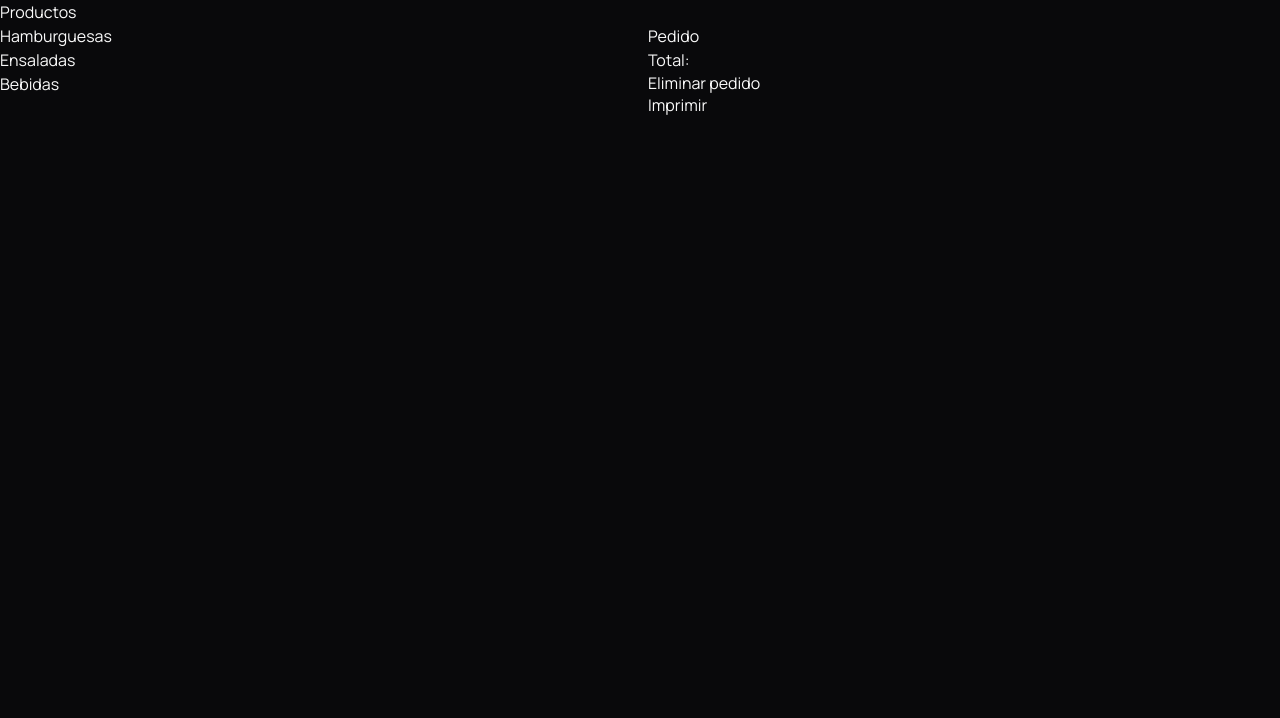
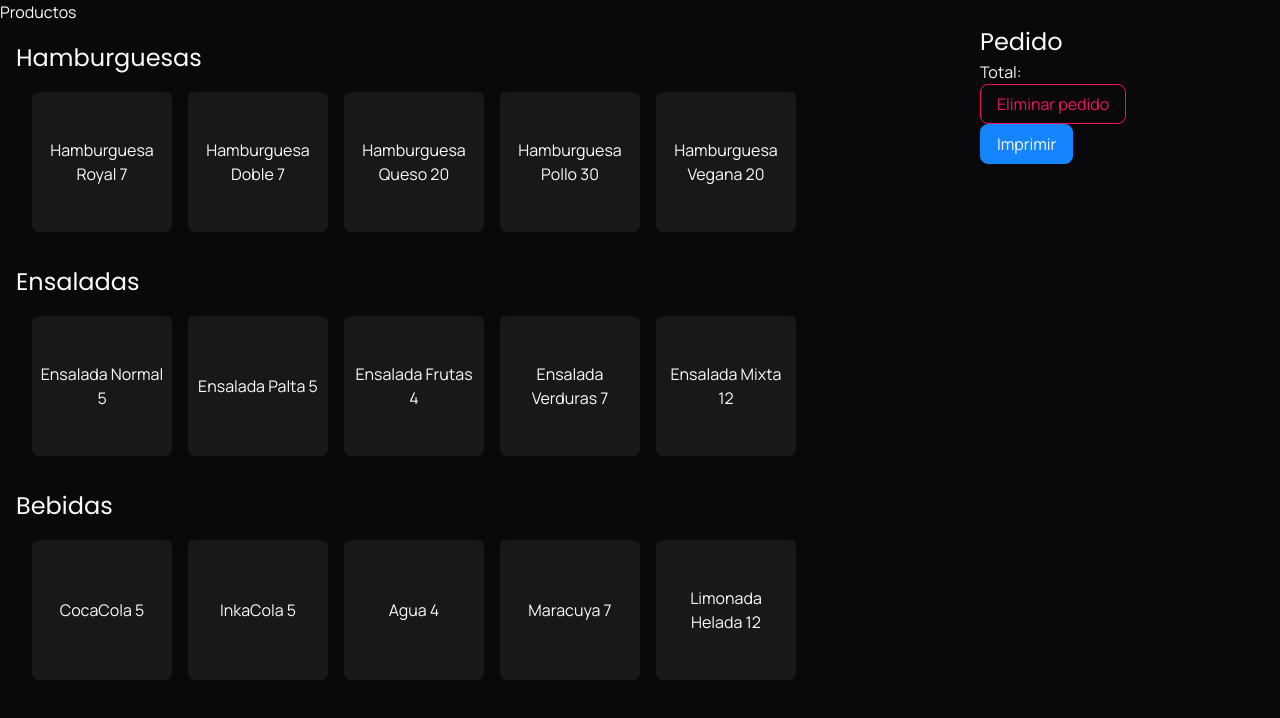
Before and after one commit to puriihuaman/restaurante, an Angular app: page / in a window 1280 px wide. Shown: the top 718 px of the page. Built offline with nearby package versions, Linux system fonts and the light colour scheme.

Commit message:
feat: add list product

```diff
--- a/src/app/app.component.html
+++ b/src/app/app.component.html
@@ -4,20 +4,44 @@
   <div class="container">
     <div class="left">
       <section>
-        <h2>Hamburguesas</h2>
+        <h2 class="title">Hamburguesas</h2>
+
+        <div class="category">
+          <ul class="category-content">
+            @for (burger of allBurgers; track burger.id) {
+            <li class="item">{{ burger.title }} {{ burger.price }}</li>
+            }
+          </ul>
+        </div>
       </section>
 
       <section>
-        <h2>Ensaladas</h2>
+        <h2 class="title">Ensaladas</h2>
+
+        <div class="category">
+          <ul class="category-content">
+            @for (salad of allSalads; track salad.id) {
+            <li class="item">{{ salad.title }} {{ salad.price }}</li>
+            }
+          </ul>
+        </div>
       </section>
 
       <section>
-        <h2>Bebidas</h2>
+        <h2 class="title">Bebidas</h2>
+
+        <div class="category">
+          <ul class="category-content">
+            @for (drink of allDrinks; track drink.id) {
+            <li class="item">{{ drink.title }} {{ drink.price }}</li>
+            }
+          </ul>
+        </div>
       </section>
     </div>
 
     <div class="right">
-      <h3>Pedido</h3>
+      <h3 class="title">Pedido</h3>
 
       <ul></ul>
 
@@ -26,8 +50,8 @@
       </div>
 
       <footer>
-        <button>Eliminar pedido</button>
-        <button>Imprimir</button>
+        <button class="button cancel">Eliminar pedido</button>
+        <button class="button pay">Imprimir</button>
       </footer>
     </div>
   </div>
--- a/src/app/app.component.scss
+++ b/src/app/app.component.scss
@@ -1,25 +1,74 @@
 .container {
   --amount: 1;
+  --column-size: 300px;
 
   display: grid;
   grid-template-columns: repeat(var(--amount), minmax(0, 1fr));
   gap: var(--space-4);
+  min-height: 100vh;
 
   @media (width >= 768px) {
-    --amount: 2;
+    grid-template-columns: 1fr var(--column-size);
   }
 }
 
-:root {
-  --persian-blue-50: #ecf7ff;
-  --persian-blue-100: #d4ebff;
-  --persian-blue-200: #b2deff;
-  --persian-blue-300: #7dcaff;
-  --persian-blue-400: #40abff;
-  --persian-blue-500: #1484ff;
-  --persian-blue-600: #0060ff;
-  --persian-blue-700: #0048ff;
-  --persian-blue-800: #0037c4;
-  --persian-blue-900: #0836a0;
-  --persian-blue-950: #0a2261;
+.left {
+  display: flex;
+  flex-direction: column;
+  row-gap: var(--space-4);
+  padding: 1rem;
 }
+
+.title {
+  font-family: var(--heading-font);
+  font-size: var(--fontSizes-2xl);
+}
+
+.category {
+  padding: 1rem;
+}
+
+.category-content {
+  display: flex;
+  flex-wrap: wrap;
+  gap: var(--space-4);
+}
+
+.item {
+  padding: 0.5rem;
+  height: 140px;
+  width: 140px;
+  background: var(--gray-900);
+  display: flex;
+  justify-content: center;
+  align-items: center;
+  border-radius: var(--radii-md);
+  text-align: center;
+}
+
+.button {
+  padding: var(--space-2) var(--space-4);
+  border-radius: var(--radii-lg);
+  cursor: pointer;
+  border: 1px solid currentColor;
+  transition: var(--transition-property-common),
+    var(--transition-easing-ease-in-out), var(--transition-duration-300);
+}
+
+.pay {
+  background-color: var(--persian-blue-500);
+  color: var(--gray-50);
+  border-color: var(--persian-blue-500);
+  &:hover {
+    background-color: var(--persian-blue-600);
+  }
+}
+
+.cancel {
+  color: var(--red-500);
+  background-color: transparent;
+  &:hover {
+    color: var(--red-300);
+    background-color: var(--red-900);
+  }
+}
--- a/src/app/app.component.ts
+++ b/src/app/app.component.ts
@@ -1,13 +1,29 @@
-import { Component } from '@angular/core';
-import { RouterOutlet } from '@angular/router';
+import { Component, inject, type OnInit } from "@angular/core";
+import { RouterOutlet } from "@angular/router";
+import { ProductService } from "./core/services/product.service";
+import type { Product } from "./core/models/product";
 
 @Component({
-  selector: 'app-root',
+  selector: "app-root",
   standalone: true,
   imports: [RouterOutlet],
-  templateUrl: './app.component.html',
-  styleUrl: './app.component.scss'
+  templateUrl: "./app.component.html",
+  styleUrl: "./app.component.scss",
 })
-export class AppComponent {
-  title = 'restaurante';
+export class AppComponent implements OnInit {
+  title = "restaurante";
+  private productService: ProductService = inject(ProductService);
+
+  public allProduct: Product[] = [];
+
+  public allBurgers: Product[] = [];
+  public allSalads: Product[] = [];
+  public allDrinks: Product[] = [];
+
+  ngOnInit(): void {
+    this.allProduct = this.productService.getAllProducts;
+    this.allBurgers = this.productService.allBurgers;
+    this.allSalads = this.productService.allSalads;
+    this.allDrinks = this.productService.allDrinks;
+  }
 }
--- a/src/app/app.config.ts
+++ b/src/app/app.config.ts
@@ -1,8 +1,13 @@
-import { ApplicationConfig, provideZoneChangeDetection } from '@angular/core';
-import { provideRouter } from '@angular/router';
+import { ApplicationConfig, provideZoneChangeDetection } from "@angular/core";
+import { provideRouter } from "@angular/router";
 
-import { routes } from './app.routes';
+import { routes } from "./app.routes";
+import { provideHttpClient } from "@angular/common/http";
 
 export const appConfig: ApplicationConfig = {
-  providers: [provideZoneChangeDetection({ eventCoalescing: true }), provideRouter(routes)]
+  providers: [
+    provideZoneChangeDetection({ eventCoalescing: true }),
+    provideRouter(routes),
+    provideHttpClient(),
+  ],
 };
--- /dev/null
+++ b/src/app/core/models/product.ts
@@ -0,0 +1,45 @@
+interface Category {
+  category: string;
+}
+
+export class Product {
+  private _id: string;
+  private _title: string;
+  private _description: string;
+  private _price: number;
+  private _category: string;
+
+  constructor(
+    id: string,
+    title: string,
+    description: string,
+    price: number,
+    category: string
+  ) {
+    this._id = id;
+    this._title = title;
+    this._description = description;
+    this._price = price;
+    this._category = category;
+  }
+
+  get id(): string {
+    return this._id;
+  }
+
+  get title(): string {
+    return this._title;
+  }
+
+  get description(): string {
+    return this._description;
+  }
+
+  get price(): number {
+    return this._price;
+  }
+
+  get category(): string {
+    return this._category;
+  }
+}
--- /dev/null
+++ b/src/app/core/services/product.service.ts
@@ -0,0 +1,29 @@
+import { HttpClient } from "@angular/common/http";
+import { inject, Injectable } from "@angular/core";
+import { allProducts } from "../../shared/data/list-product";
+import type { Product } from "../models/product";
+
+@Injectable({
+  providedIn: "root",
+})
+export class ProductService {
+  private httpClient: HttpClient = inject(HttpClient);
+
+  constructor() {}
+
+  get getAllProducts(): Product[] {
+    return allProducts;
+  }
+
+  get allBurgers(): Product[] {
+    return allProducts.filter((product) => product.category === "hamburguesa");
+  }
+
+  get allSalads(): Product[] {
+    return allProducts.filter((product) => product.category === "ensalada");
+  }
+
+  get allDrinks(): Product[] {
+    return allProducts.filter((product) => product.category === "bebida");
+  }
+}
--- /dev/null
+++ b/src/app/shared/data/list-product.ts
@@ -0,0 +1,110 @@
+/**
+ * Hamburger
+ */
+
+import { Product } from "../../core/models/product";
+
+const hamburger1 = new Product(
+  crypto.randomUUID(),
+  "Hamburguesa Royal",
+  "Hamburguesa",
+  7,
+  "hamburguesa"
+);
+const hamburger2 = new Product(
+  crypto.randomUUID(),
+  "Hamburguesa Doble",
+  "Hamburguesa",
+  7,
+  "hamburguesa"
+);
+const hamburger3 = new Product(
+  crypto.randomUUID(),
+  "Hamburguesa Queso",
+  "",
+  20,
+  "hamburguesa"
+);
+const hamburger4 = new Product(
+  crypto.randomUUID(),
+  "Hamburguesa Pollo",
+  "",
+  30,
+  "hamburguesa"
+);
+const hamburger5 = new Product(
+  crypto.randomUUID(),
+  "Hamburguesa Vegana",
+  "",
+  20,
+  "hamburguesa"
+);
+
+const burgers: Product[] = [
+  hamburger1,
+  hamburger2,
+  hamburger3,
+  hamburger4,
+  hamburger5,
+];
+
+/**
+ * Drinks
+ */
+
+const drink1 = new Product(crypto.randomUUID(), "CocaCola", "", 5, "bebida");
+const drink2 = new Product(crypto.randomUUID(), "InkaCola", "", 5, "bebida");
+const drink3 = new Product(crypto.randomUUID(), "Agua", "", 4, "bebida");
+const drink4 = new Product(crypto.randomUUID(), "Maracuya", "", 7, "bebida");
+const drink5 = new Product(
+  crypto.randomUUID(),
+  "Limonada Helada",
+  "",
+  12,
+  "bebida"
+);
+
+const drinks: Product[] = [drink1, drink2, drink3, drink4, drink5];
+
+/**
+ * Salads
+ */
+const salad1 = new Product(
+  crypto.randomUUID(),
+  "Ensalada Normal",
+  "",
+  5,
+  "ensalada"
+);
+const salad2 = new Product(
+  crypto.randomUUID(),
+  "Ensalada Palta",
+  "",
+  5,
+  "ensalada"
+);
+const salad3 = new Product(
+  crypto.randomUUID(),
+  "Ensalada Frutas",
+  "",
+  4,
+  "ensalada"
+);
+const salad4 = new Product(
+  crypto.randomUUID(),
+  "Ensalada Verduras",
+  "",
+  7,
+  "ensalada"
+);
+const salad5 = new Product(
+  crypto.randomUUID(),
+  "Ensalada Mixta",
+  "",
+  12,
+  "ensalada"
+);
+
+const salads: Product[] = [salad1, salad2, salad3, salad4, salad5];
+
+export const allProducts: Product[] = [...burgers, ...drinks, ...salads];
--- a/src/assets/styles/colors.scss
+++ b/src/assets/styles/colors.scss
@@ -302,3 +302,16 @@
     --violet-950: #f4f2ff;
   }
 }
+:root {
+  --persian-blue-50: #ecf7ff;
+  --persian-blue-100: #d4ebff;
+  --persian-blue-200: #b2deff;
+  --persian-blue-300: #7dcaff;
+  --persian-blue-400: #40abff;
+  --persian-blue-500: #1484ff;
+  --persian-blue-600: #0060ff;
+  --persian-blue-700: #0048ff;
+  --persian-blue-800: #0037c4;
+  --persian-blue-900: #0836a0;
+  --persian-blue-950: #0a2261;
+}
--- a/src/assets/styles/index.scss
+++ b/src/assets/styles/index.scss
@@ -1,6 +1,6 @@
-@import "./vars.scss";
-@import "./colors.scss";
-@import "./reset.scss";
-@import "./scroll.scss";
-@import "./fonts.scss";
-@import "./base.scss";
+@import "vars.scss";
+@import "colors.scss";
+@import "reset.scss";
+@import "scroll.scss";
+@import "fonts.scss";
+@import "base.scss";
```
Also changed, not shown: 1 other file (tests, documents, lock files or other folders).
